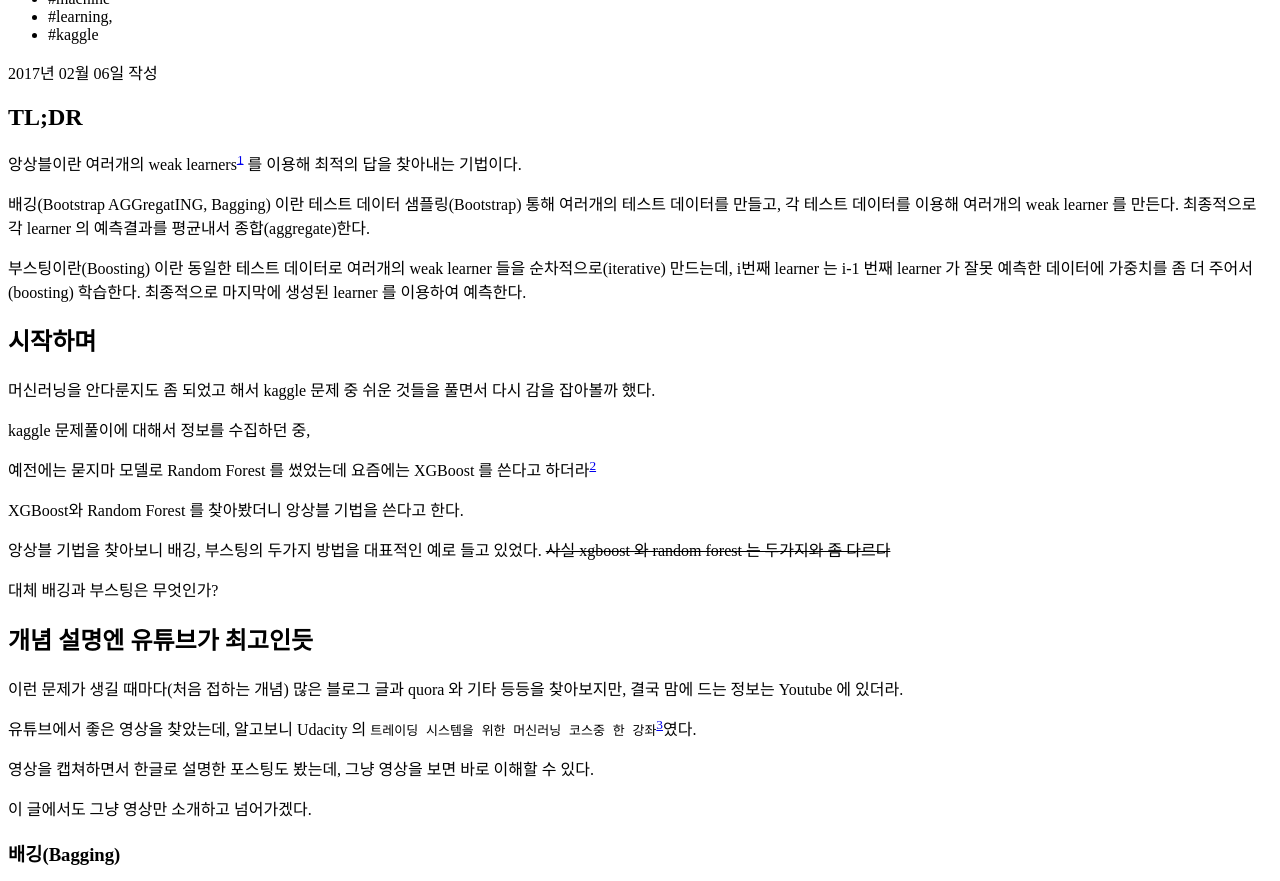
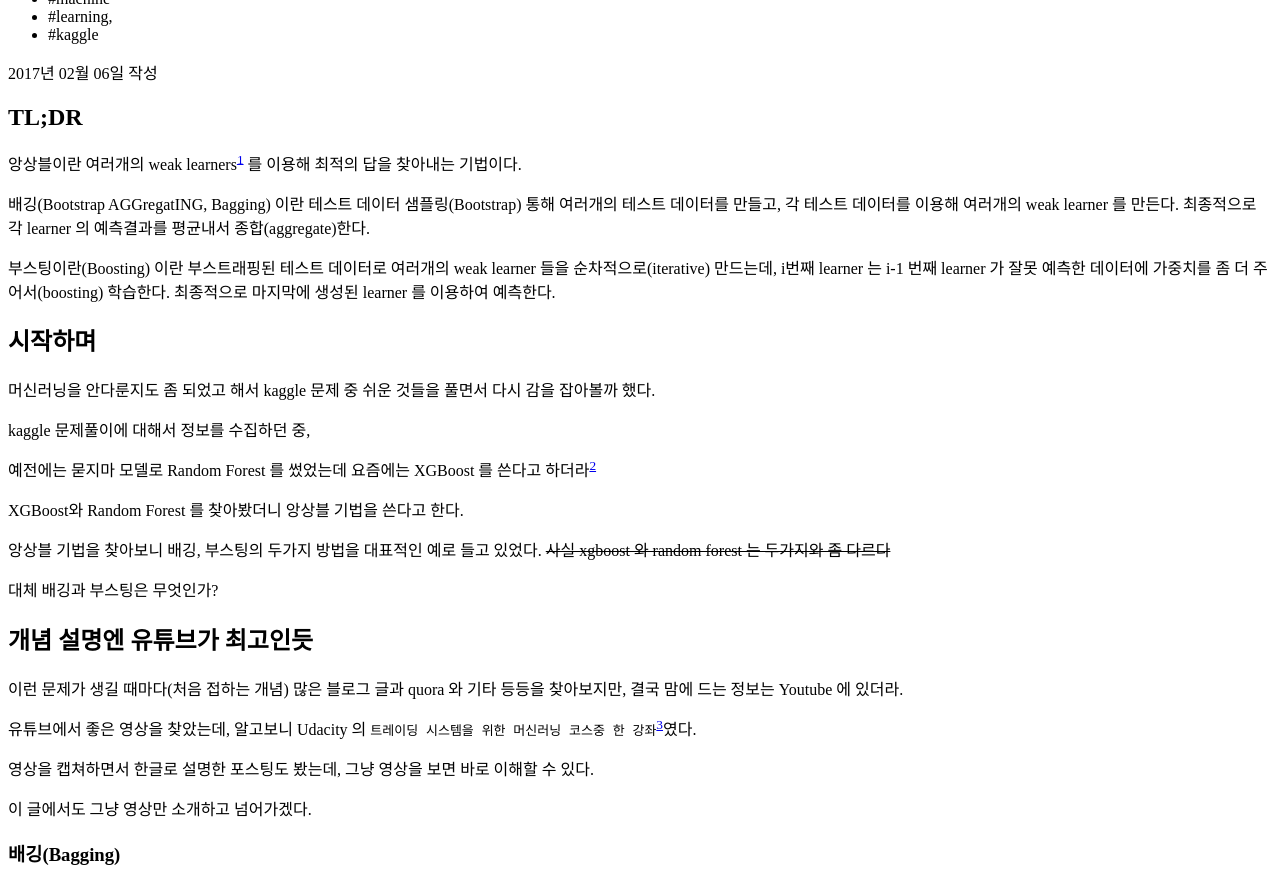
Before and after one commit to haandol/haandol.github.com, a Jekyll site: the page built from _posts/2017-02-06-ensemble-bagging-boosting.md, in a window 1280 px wide and 900 px high, scrolled down 319 px, cut to the strip 0-881 px from the top of the window. Built offline with Jekyll 4.4.1, drawn with Linux system fonts in a browser that asks for light colours; comment, search, counter and statistics services are not loaded.

Commit message:
잘못된 내용 수정

```diff
--- a/_posts/2017-02-06-ensemble-bagging-boosting.md
+++ b/_posts/2017-02-06-ensemble-bagging-boosting.md
@@ -14,7 +14,7 @@ publish: true
 
 배깅(Bootstrap AGGregatING, Bagging) 이란 테스트 데이터 샘플링(Bootstrap) 통해 여러개의 테스트 데이터를 만들고, 각 테스트 데이터를 이용해 여러개의 weak learner 를 만든다. 최종적으로 각 learner 의 예측결과를 평균내서 종합(aggregate)한다.
 
-부스팅이란(Boosting) 이란 동일한 테스트 데이터로 여러개의 weak learner 들을 순차적으로(iterative) 만드는데, i번째 learner 는 i-1 번째 learner 가 잘못 예측한 데이터에 가중치를 좀 더 주어서(boosting) 학습한다. 최종적으로 마지막에 생성된 learner 를 이용하여 예측한다.
+부스팅이란(Boosting) 이란 부스트래핑된 테스트 데이터로 여러개의 weak learner 들을 순차적으로(iterative) 만드는데, i번째 learner 는 i-1 번째 learner 가 잘못 예측한 데이터에 가중치를 좀 더 주어서(boosting) 학습한다. 최종적으로 마지막에 생성된 learner 를 이용하여 예측한다.
 
 
 ## 시작하며
```
